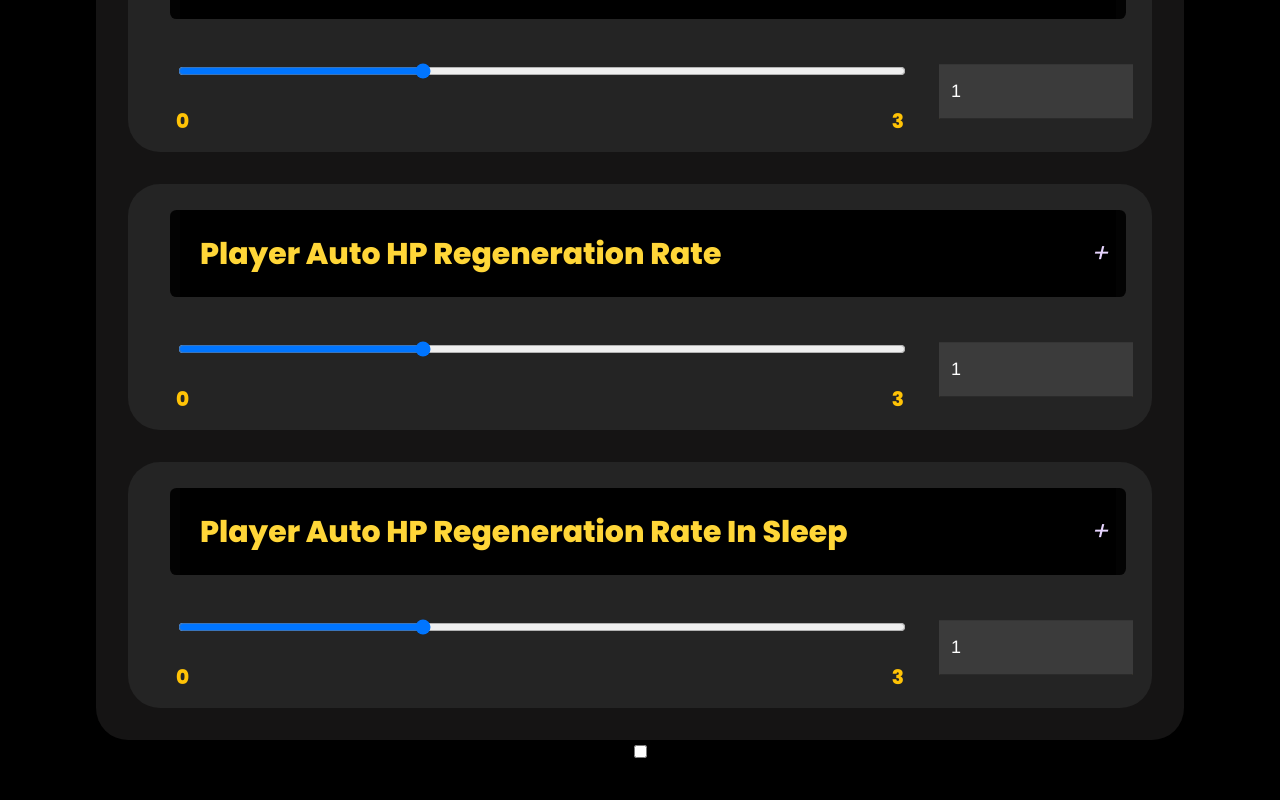
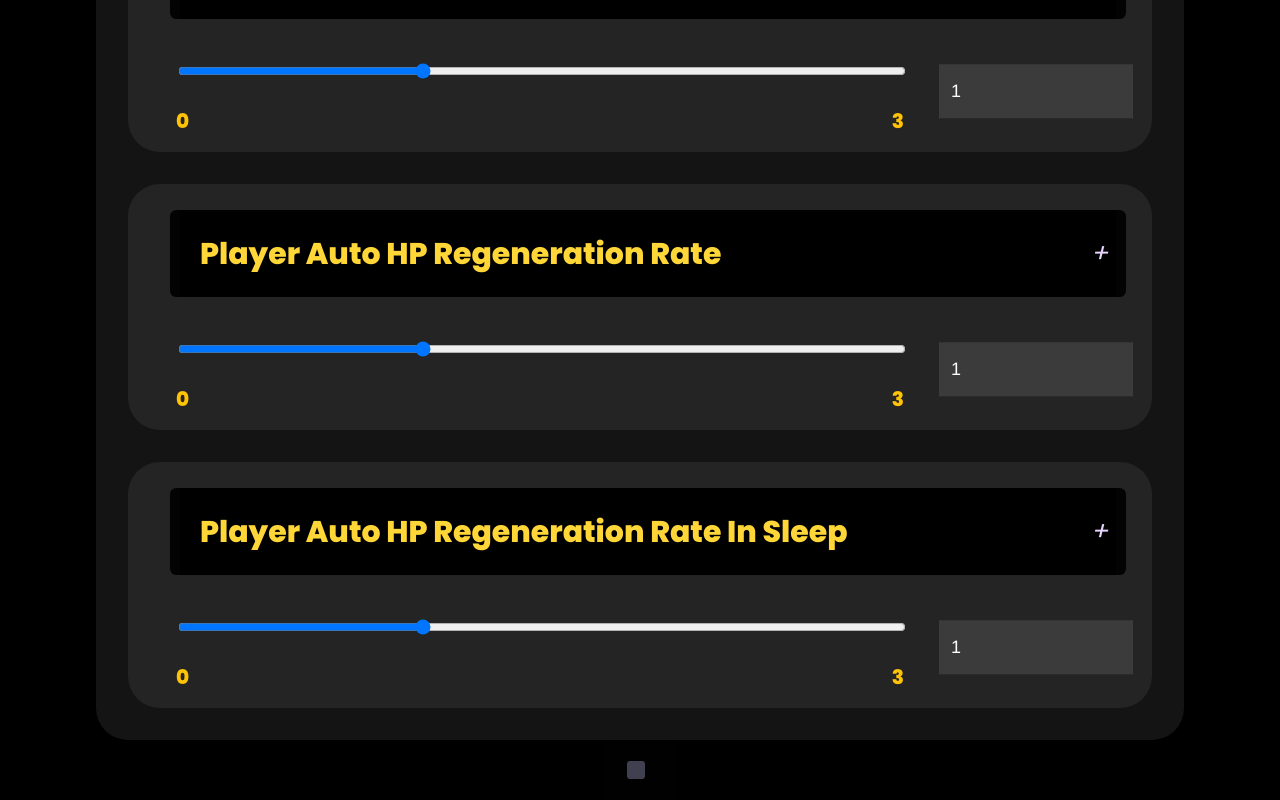
Before and after one commit to Lifelite/jh.com, a React (Vite) app: page /palworld in a window 1280 px wide. Shown: the part 7289-8089 px from the top of the page. Before the commit the page ends 8054 px from the top, so only its background shows below. Built offline with nearby package versions, Linux system fonts and the light colour scheme.

Commit message:
Added more components
Performance enhancements

Testing POCs and implementation

Other bug fixes

```diff
--- a/src/components/CheckBoxes/FancyCheckBox/FancyCheckBox.jsx
+++ b/src/components/CheckBoxes/FancyCheckBox/FancyCheckBox.jsx
@@ -1,18 +1,29 @@
 import "./FancyCheckBox.scss"
+import PropTypes from "prop-types";
 
 export function FancyCheckBox(props) {
     const {
-        checked,
+        // checked,
         value,
+        // id,
         onChange,
     } = props;
 
+    // SHELVING UNTIL I FIND A SOLUTION TO THE ID/STYLE PROBLEM.
+
     return (
         <div className="fancy-checkbox">
-            <input type="checkbox" id="_checkbox" onChange={onChange}/>
-                <label htmlFor="_checkbox">
-                    <div id="tick_mark"></div>
+            <input type="checkbox" id={"_checkbox"} onChange={onChange} checked={value}/>
+                <label htmlFor={"_checkbox"}>
+                    <div id={"tick_mark"}></div>
                 </label>
         </div>
     )
 }
+
+FancyCheckBox.propTypes = {
+    checked: PropTypes.bool,
+    value: PropTypes.bool,
+    id: PropTypes.string.isRequired,
+    onChange: PropTypes.func
+}
--- a/src/components/CheckBoxes/FancyCheckBox/FancyCheckBox.scss
+++ b/src/components/CheckBoxes/FancyCheckBox/FancyCheckBox.scss
@@ -1,10 +1,8 @@
 .fancy-checkbox {
-
+  margin: 2rem;
 label {
-  position: absolute;
-  top: 50%;
-  right: 0;
-  left: 0;
+  position: relative;
+  display: block;
   width: 100px;
   height: 100px;
   margin: 0 auto;
@@ -46,10 +44,7 @@ label:active {
 }
 
 #tick_mark {
-  position: absolute;
-  top: -1px;
-  right: 0;
-  left: 0;
+  position: static;
   width: 60px;
   height: 60px;
   margin: 0 auto;
--- /dev/null
+++ b/src/components/CheckBoxes/HighlightCheckBox/HighlightCheckBox.jsx
@@ -0,0 +1,25 @@
+import "./style.scss"
+import PropTypes from "prop-types";
+
+export function HighlightCheckBox(props) {
+    const {
+        id,
+        checked,
+        children,
+    } = props;
+
+    return (
+        <div className="highlight-checkbox">
+            <label className="lns-checkbox">
+                <input type="checkbox" id={id} checked={checked}/>
+                <span>{children}</span>
+            </label>
+        </div>
+    )
+}
+
+HighlightCheckBox.propTypes = {
+    id: PropTypes.string,
+    checked: PropTypes.bool,
+    children: PropTypes.node,
+}
--- /dev/null
+++ b/src/components/CheckBoxes/HighlightCheckBox/style.scss
@@ -0,0 +1,90 @@
+:root {
+  --color-one: #52117d;
+  --color-two: #a944ec;
+  --color-three: #ffc800;
+  --color-accent: #19ff70;
+  --color-text: #fffed7;
+  --color-bg: #181729;
+
+  /* Typography */
+  --font-family: "Inter", sans-serif;
+  --font-family-headings: "Inter", sans-serif;
+}
+
+.lns-checkbox {
+  display: inline-flex;
+  color: var(--color-text);
+  font-size: 1rem;
+  font-weight: 600;
+  text-transform: uppercase;
+  align-items: center;
+  line-height: 1;
+  border-radius: 5px;
+  background-color: #010101;
+  padding: 5px 7px 5px 7px;
+  user-select: none;
+
+  @media (min-width: 992px) {
+    font-size: 1.25rem;
+  }
+
+  span {
+    position: relative;
+    display: flex;
+    align-items: center;
+  }
+
+  input[type="checkbox"] {
+    position: absolute;
+    clip: rect(1px, 1px, 1px, 1px);
+    padding: 0;
+    border: 0;
+    height: 1px;
+    width: 1px;
+    overflow: hidden;
+
+    &:checked + span::after {
+      background-color: var(--color-accent);
+    }
+
+    &:checked + span {
+      color: var(--color-accent);
+    }
+
+    &:focus + span::before {
+      border-color: var(--color-accent);
+    }
+
+    &:disabled {
+      opacity: .85;
+      & + span {
+        color: #9a9a88;
+      }
+    }
+  }
+
+  span::before {
+    content: "";
+    display: inline-block;
+    border-radius: 3px;
+    background-color: #414051;
+    margin-right: 8px;
+    height: 16px;
+    width: 16px;
+    border: 1px solid transparent;
+  }
+
+  input[type="checkbox"] {
+  }
+
+  span::after {
+    content: "";
+    display: inline-block;
+    height: 16px;
+    width: 16px;
+    border-radius: 3px;
+    background-color: transparent;
+    left: 17px;
+    position: absolute;
+  }
+}
--- /dev/null
+++ b/src/pages/PalWorld/PageSections/GamePlayOptionsSection.jsx
@@ -0,0 +1,5 @@
+export function GamePlayOptionsSection() {
+    return (
+        <></>
+    )
+}
--- a/src/pages/PalWorld/PalWorld.jsx
+++ b/src/pages/PalWorld/PalWorld.jsx
@@ -1,10 +1,10 @@
 import "./PalWorld.scss"
-import FormStatesHandlers from "./optionContents.js";
 import {PalOptionsSection} from "./PageSections/PalOptionsSection.jsx";
 import {BaseOptionsSection} from "./PageSections/BaseOptionsSection.jsx";
 import {ItemOptionsSection} from "./PageSections/ItemOptionsSection.jsx";
 import {PlayerOptionsSection} from "./PageSections/PlayerOptionsSection.jsx";
-import {FancyCheckBox} from "../../components/CheckBoxes/FancyCheckBox/FancyCheckBox.jsx";
+import {HighlightCheckBox} from "../../components/CheckBoxes/HighlightCheckBox/HighlightCheckBox.jsx";
+
 
 export function PalWorld() {
 
@@ -29,7 +29,8 @@ export function PalWorld() {
                 <BaseOptionsSection/>
                 <ItemOptionsSection/>
                 <PlayerOptionsSection/>
-                <FancyCheckBox />
+                <HighlightCheckBox>
+                </HighlightCheckBox>
             </div>
         </>
 
--- a/src/pages/PalWorld/optionContents.js
+++ b/src/pages/PalWorld/optionContents.js
@@ -810,7 +810,7 @@ const FormStatesHandlers = () => {
                 value: bIsStartLocationSelectByMap,
                 description: "Enables or disables the selection of starting locations on the map.",
                 handler: handlebIsStartLocationSelectByMapChange,
-                title: "Is Start Location Select By Map"
+                title: "Can Select Start Location By Map"
             },
             {
                 value: bExistPlayerAfterLogout,
@@ -848,13 +848,13 @@ const FormStatesHandlers = () => {
                 value: bEnableDefenseOtherGuildPlayer,
                 description: "Enables or disables the defense of players in other guilds.",
                 handler: handlebEnableDefenseOtherGuildPlayerChange,
-                title: "Enable Defense Other Guild Player"
+                title: "Enable Defense of other Guild Players"
             },
             {
                 value: bAutoResetGuildNoOnlinePlayers,
                 description: "Automatically resets guilds without online players.",
                 handler: handlebAutoResetGuildNoOnlinePlayersChange,
-                title: "Auto Reset Guild No Online Players"
+                title: "Auto Reset Guild With No Online Players"
             },
         ]
     }
@@ -912,13 +912,13 @@ const FormStatesHandlers = () => {
                 value: bActiveUNKO,
                 description: "Activates or deactivates UNKO (Nocturne Unidentified Knock-off).  No idea what this actually does",
                 handler: handlebActiveUNKOChange,
-                title: "Active UNKO"
+                title: "Active UNKO - No idea what this does."
             },
             {
                 value: bEnableNonLoginPenalty,
                 description: "Activates or deactivates penalties in case of non-connection.",
                 handler: handlebEnableNonLoginPenaltyChange,
-                title: "Enable Non-Login Penalty"
+                title: "Enable the Penalties for Non-Active Players"
             },
             {
                 value: bUseAuth,
```
Also changed, not shown: src/components/RadioButtons/RadioTextButton/RadioTextButton.jsx (added, +20 -0 lines), src/components/RadioButtons/RadioTextButton/RadioTextButtonOption.jsx (added, +16 -0 lines), src/main.jsx (+6 -5 lines).
